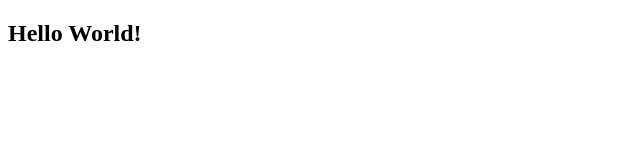
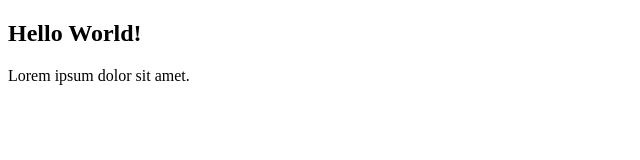
Before and after one commit to Ardalan1380/git-tutorial, a plain HTML site: page index.html in a window 1280 px wide. Shown: the whole page, without its empty margins (0-640 px from the left). Drawn offline with Linux system fonts and the light colour scheme.

Commit message:
All files changed

```diff
--- a/index.html
+++ b/index.html
@@ -8,5 +8,8 @@
 </head>
 <body>
     <h2>Hello World!</h2>
+    <p>
+        Lorem ipsum dolor sit amet.
+    </p>
 </body>
 </html>
--- a/style.css
+++ b/style.css
@@ -0,0 +1,4 @@
+* {
+    margin: 0;
+    padding: 0;
+}
```
